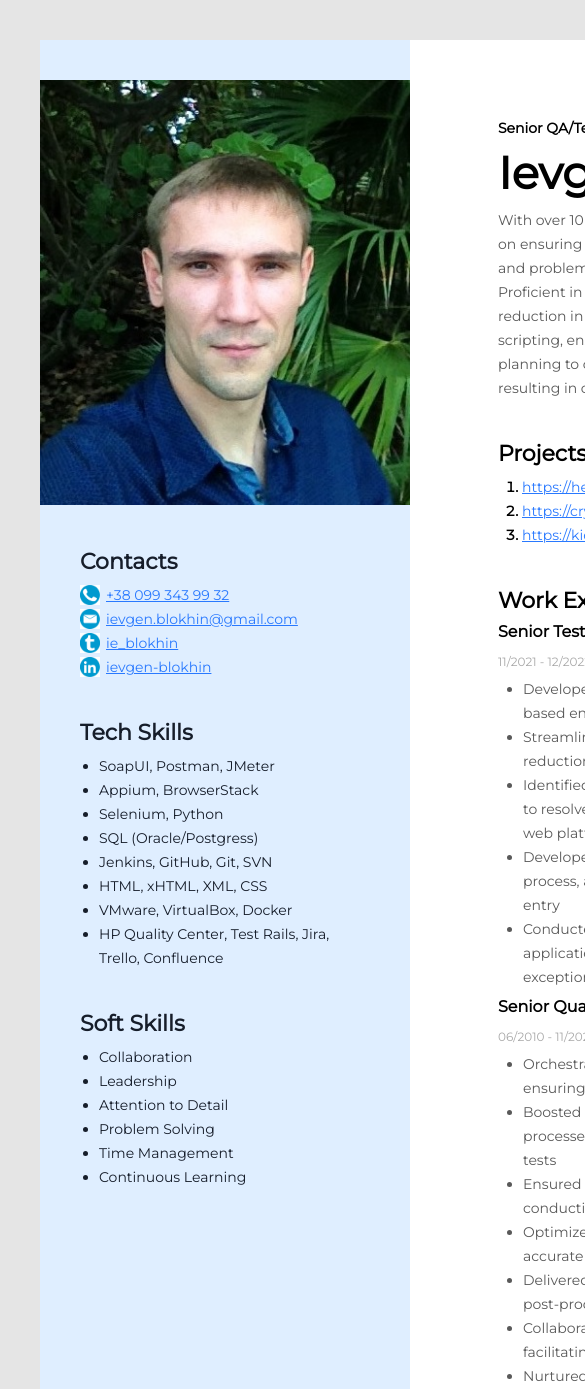
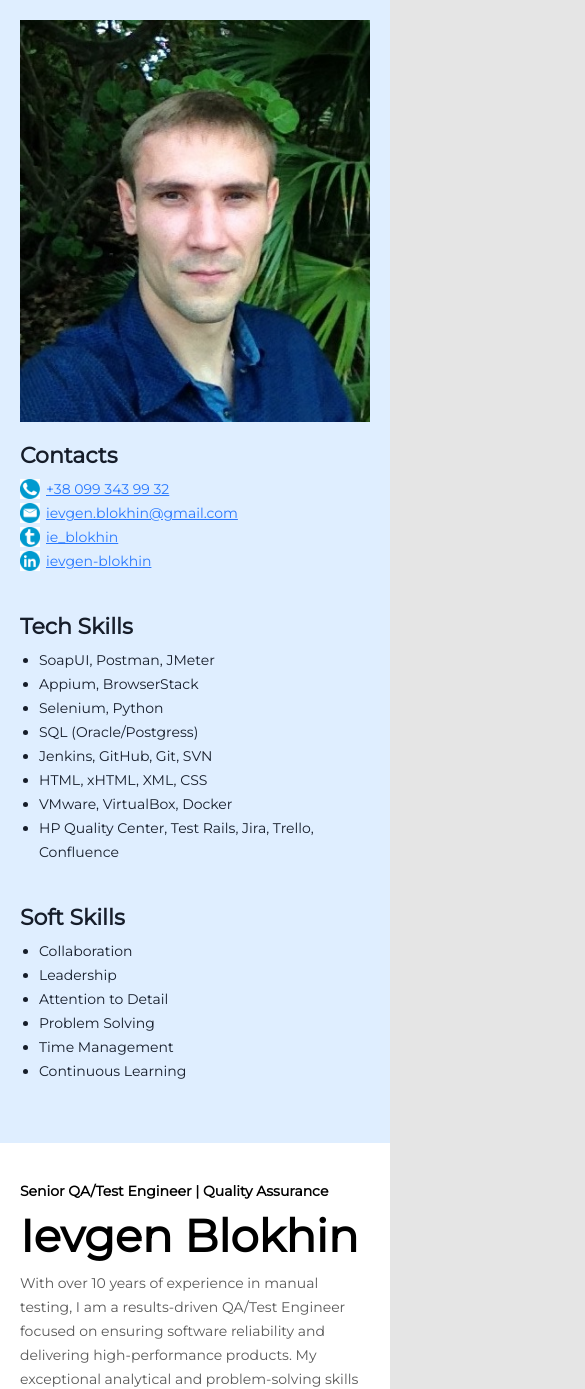
Before and after one commit to ieblokhin/Resume, a plain HTML site: page index.html in a window 390 px wide. Shown: the top 1389 px of the page, 585 px wide, since content can reach past the window. Drawn offline with Linux system fonts and the light colour scheme.

Commit message:
updated media screen

```diff
--- a/css/stylles.css
+++ b/css/stylles.css
@@ -154,6 +154,7 @@ body {
   padding-top: 40px;
   padding-bottom: 40px;
 }
+
 .sidebar-content {
   padding-top: 40px;
   padding-left: 40px;
@@ -197,3 +198,76 @@ body {
   color: #161d2a;
   list-style: disc;
 }
+@media screen and (max-width: 1270px) {
+  .wrapper {
+    width: 100%;
+  }
+}
+
+@media screen and (max-width: 995px) {
+  .main-content {
+    padding-left: 40px;
+    padding-top: 40px;
+    padding-bottom: 40px;
+    padding-right: 40px;
+  }
+  .photo {
+    width: 275px;
+  }
+}
+
+@media screen and (max-width: 800px) {
+  .wrapper {
+    flex-direction: column-reverse;
+  }
+  .sidebar {
+    display: flex;
+    align-items: flex-start;
+    padding-top: 20px;
+    padding-bottom: 20px;
+  }
+  .sidebar-content {
+    padding-right: 0px;
+    padding-top: 0px;
+    display: flex;
+    flex-wrap: wrap;
+  }
+  .skills-rows {
+    display: flex;
+    padding-right: 20px;
+  }
+}
+
+@media screen and (max-width: 680px) {
+  body {
+    padding: 0;
+  }
+  .sidebar {
+    flex-direction: column;
+    align-items: center;
+  }
+  .photo {
+    margin-bottom: 20px;
+    width: 350px;
+  }
+  .sidebar-content {
+    flex-direction: column;
+    align-items: center;
+    padding-left: 10px;
+  }
+}
+
+@media screen and (max-width: 480px) {
+  .main-content {
+    padding-left: 20px;
+    padding-right: 20px;
+  }
+  .skills-rows {
+    flex-direction: column;
+    padding-right: 10px;
+  }
+  .sidebar-content {
+    align-items: flex-start;
+    padding-left: 20px;
+  }
+}
--- a/index.html
+++ b/index.html
@@ -214,7 +214,7 @@
       </div>
       <!-- Sidebar -->
       <aside class="sidebar">
-        <img src="./img/Frame.png" alt="Photo" width="370" />
+        <img class="photo" src="./img/Frame.png" alt="Photo" width="370" />
 
         <div class="sidebar-content">
           <!-- Contacts -->
@@ -259,7 +259,7 @@
               </li>
             </ul>
           </div>
-
+          <div class="skills-rows">
             <!-- Tech Skills -->
             <div class="skills-container">
               <h3 class="side-titles">Tech Skills</h3>
@@ -271,7 +271,9 @@
                 <li class="skills-items">Jenkins, GitHub, Git, SVN</li>
                 <li class="skills-items">HTML, xHTML, XML, CSS</li>
                 <li class="skills-items">VMware, VirtualBox, Docker</li>
-              <li class="skills-items">HP Quality Center, Test Rails, Jira, Trello, Confluence</li>
+                <li class="skills-items">
+                  HP Quality Center, Test Rails, Jira, Trello, Confluence
+                </li>
               </ul>
             </div>
 
@@ -288,6 +290,7 @@
               </ul>
             </div>
           </div>
+        </div>
       </aside>
     </div>
   </body>
```
Lines whose indentation alone changed are shown as unchanged.
